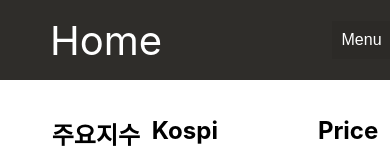
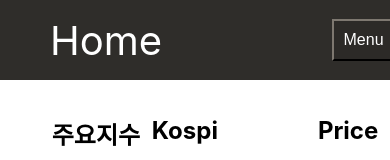
Before and after one commit to wldn143/stock_quant_trading_web, a React (Create React App) app: page /home in a window 390 px wide. Shown: the top 160 px of the page. Built offline with nearby package versions, Linux system fonts and the light colour scheme.

Commit message:
loginpage, navBar 디자인 수정

```diff
--- a/src/component/LoginElement/Loginlayout.module.css
+++ b/src/component/LoginElement/Loginlayout.module.css
@@ -7,6 +7,7 @@
     height: 650px;
     width: 500px;
     border-radius: 10px;
+    box-shadow: 0 2px 8px rgba(0, 0, 0, 0.2);
 }
 
 .name{
--- a/src/component/layout/NavBar.module.css
+++ b/src/component/layout/NavBar.module.css
@@ -46,11 +46,12 @@
 
 
 
-.NavBar a:hover,
-.NavBar a:active,
-.NavBar a.active{
+.NavBar li a:hover,
+.NavBar li a:active{
     color: yellowgreen;
 }
+
+
 
 @media(max-width: 50rem){     /* 화면 줄였을때, 메뉴리스트 드롭다운 버튼으로 변경 */
     .Menu{
@@ -71,10 +72,10 @@
         font-size: 1rem;
         color: white;
         background: rgba(44, 42, 39, 0.983);
-        border: none;
+        border-color: rgba(44, 42, 39, 0.983);
         margin-left:50%;
 
-        transition: color 0.25s;
+        transition: background-color 0.25s;
     }
 
     .dropdownList a{
@@ -87,12 +88,12 @@
         font-size: 1.5rem;
         height: 40px;
 
-        transition: background 1s;
+        transition: background-color 0.3s, border-color 0.3s;
     }
 
     .dropdown:hover .dropbtn{
         margin-top: 195px;
-        color: grey;
+        background-color: #a50e48;
     }
 
     .dropdown:hover .dropdownList{
@@ -102,7 +103,7 @@
     }
 
     .dropdownList a:hover{
-        background: grey;
-        color: black;
+        background-color: #a50e48;;
+        border-color :#a50e48;
     }
 }
```
